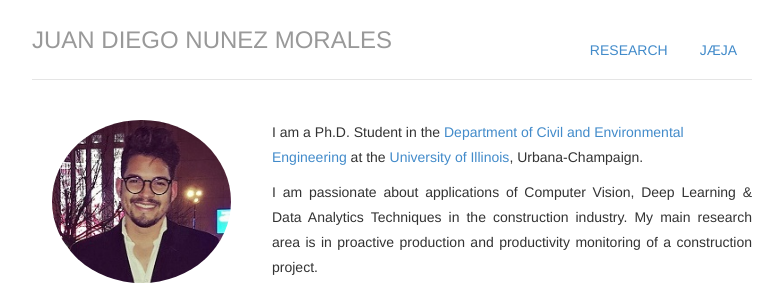
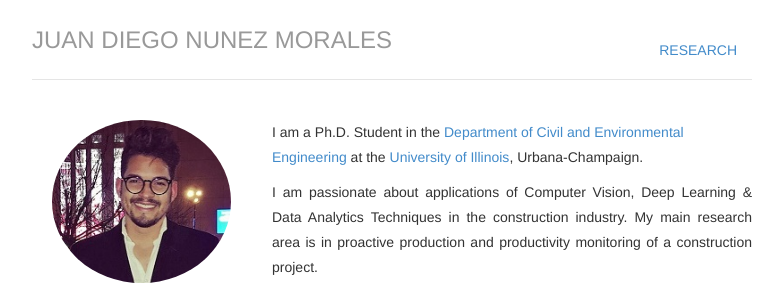
Before and after one commit to juandiegonm/juandiegonm.github.io, a Jekyll site: the page built from index.html, in a window 1280 px wide. Shown: the top 285 px of the page, without its empty margins (248-1031 px from the left). Built offline with Jekyll 4.4.1, drawn with Linux system fonts in a browser that asks for light colours.

Commit message:
Update header.html

```diff
--- a/_includes/header.html
+++ b/_includes/header.html
@@ -5,7 +5,7 @@
 		<!-- <li class="{{ page.software }}"><a href="/software" title="Software">Software</a></li> -->
 		<!-- <li class="{{ page.projects }}"><a href="/projects" title="Projects">Projects</a></li> -->
 		<!-- <li class="{{ page.notes }}"><a href="/notes" title="Notes">Notes</a></li> -->
-		<li class="{{ page.jaeja }}"><a href="/jaeja" title="Jaeja">J&#230;ja</a></li>
+		<!-- <li class="{{ page.jaeja }}"><a href="/jaeja" title="Jaeja">J&#230;ja</a></li> -->
 	</ul>
 	<h3 class="text-muted"><a href="/">Juan Diego Nunez Morales</a></h3>
 </div> <!-- /header -->
```
